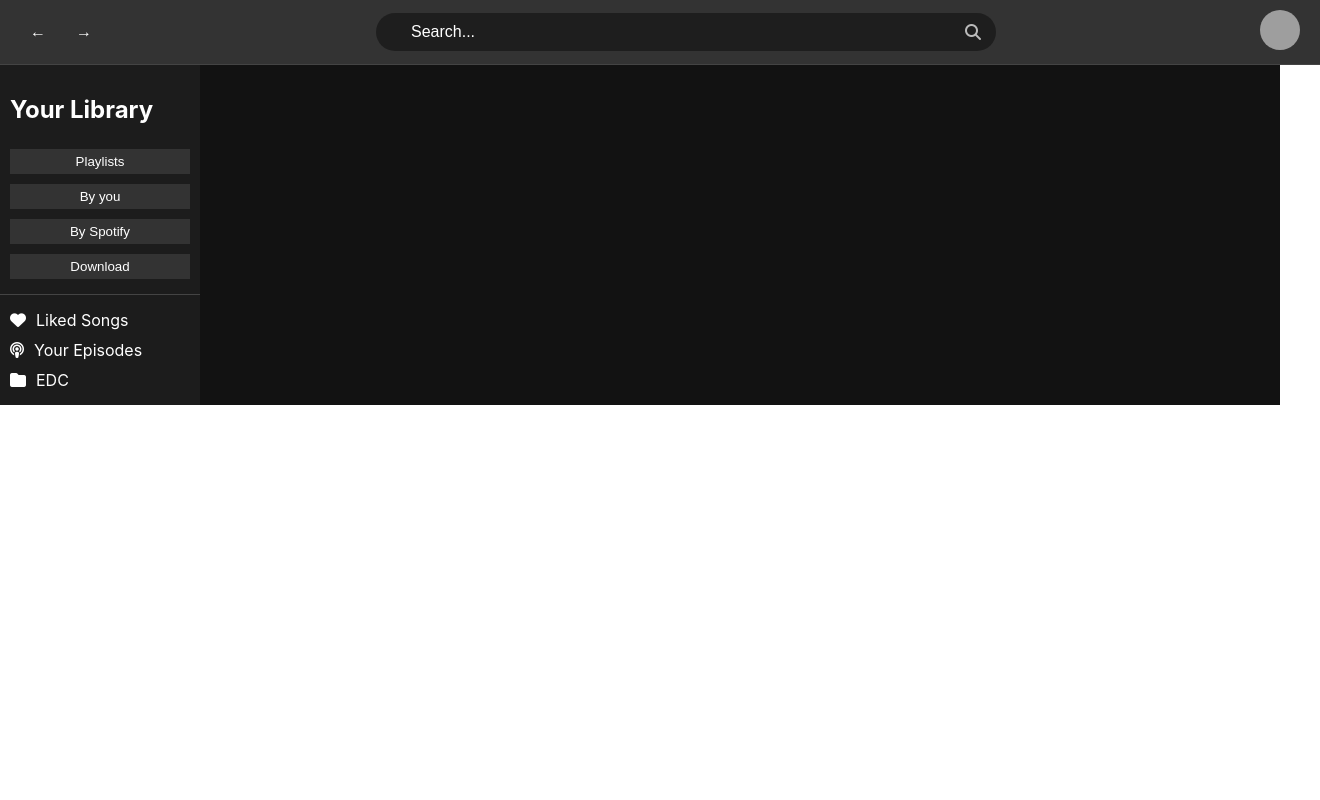
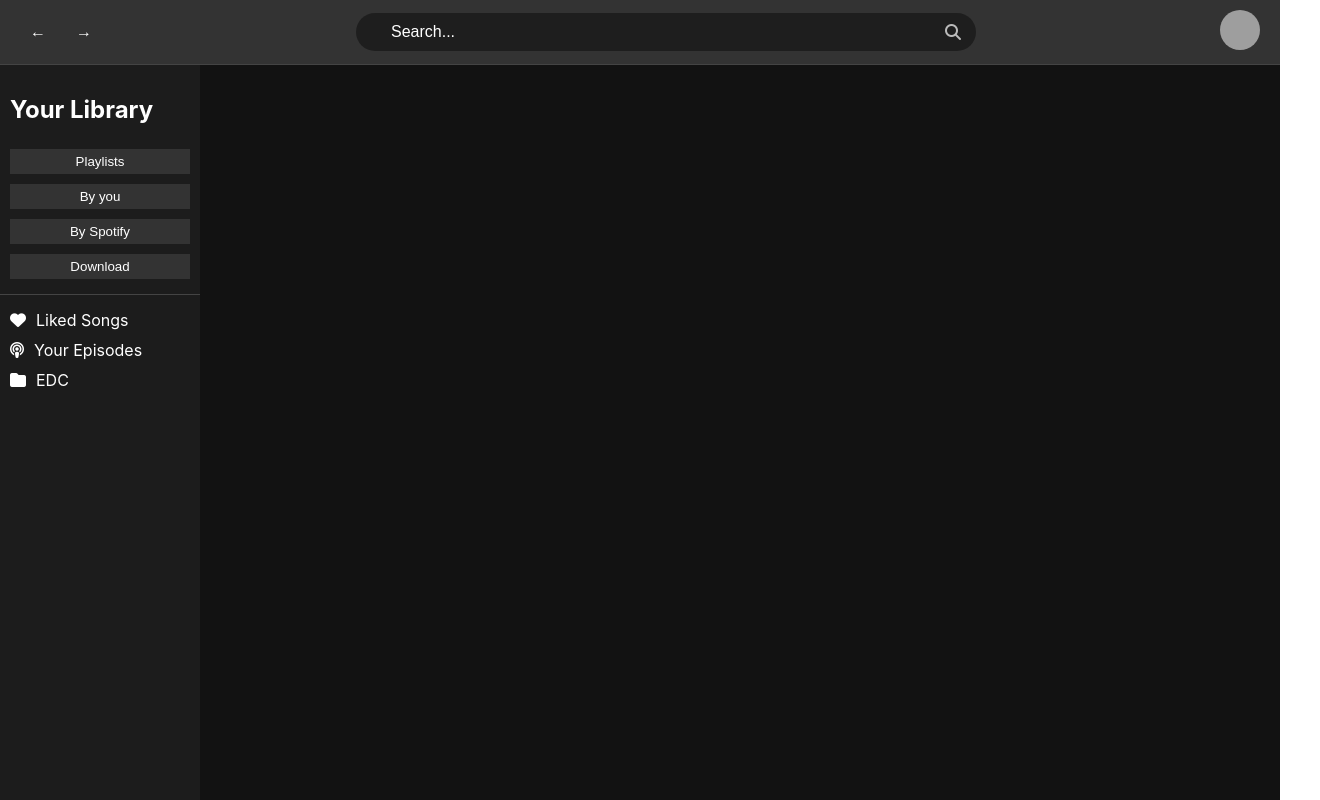
Before and after one commit to agudelo816/myspotify, a React (Create React App) app: page / in a window 1280 px wide. Shown: the whole page, 1320 px wide, since content can reach past the window. Built offline with nearby package versions, Linux system fonts and the light colour scheme; grey boxes are pictures that could not be loaded.

Commit message:
covering whole screen now

```diff
--- a/src/components/Sidebar.tsx
+++ b/src/components/Sidebar.tsx
@@ -1,5 +1,5 @@
 import React, { useState } from 'react';
-import { Resizable, ResizeCallback, ResizeDirection } from 're-resizable';
+import { Resizable, ResizeCallback } from 're-resizable';
 
 import './Sidebar.scss';
 
--- a/src/components/TopPanel.tsx
+++ b/src/components/TopPanel.tsx
@@ -10,7 +10,7 @@ const TopPanel = () => {
         <button className="nav-button">→</button>
       </nav>
       <SearchBar />
-      <UserProfileMenu />
+      <UserProfileMenu></UserProfileMenu>
     </header>
   );
 };
--- a/src/pages/FrontPage.scss
+++ b/src/pages/FrontPage.scss
@@ -1,15 +1,13 @@
 .front-page {
   display: flex;
   flex-direction: column;
-
-  .top-panel {
-    width: 100%;
-  }
+  height: 100vh; // Ensure the page takes the full height of the viewport
 
   .main-content {
     display: flex;
     flex-grow: 1;
     background-color: #121212;
     color: #fff;
+    overflow: hidden; // Prevent horizontal scrolling
   }
 }
```
